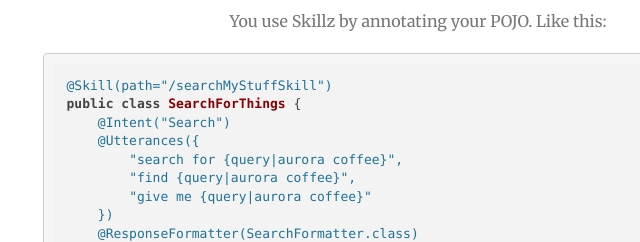
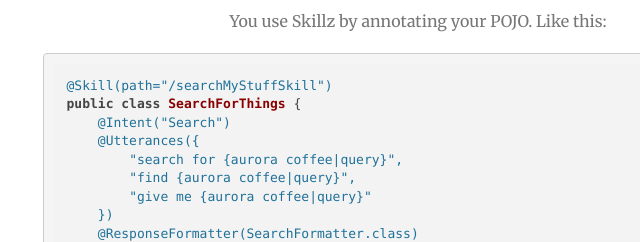
Before and after one commit to kebernet/skillz, a website: page index.html in a window 1280 px wide. Shown: the part 1640-1882 px from the top of the page, 222-862 px from the left. Drawn offline with nearby package versions, Linux system fonts and the light colour scheme.

Commit message:
Fixing the literal syntax.

```diff
--- a/index.html
+++ b/index.html
@@ -129,9 +129,9 @@
 public class SearchForThings {
     @Intent("Search")
     @Utterances({
-        "search for {query|aurora coffee}",
-        "find {query|aurora coffee}",
-        "give me {query|aurora coffee}"
+        "search for {aurora coffee|query}",
+        "find {aurora coffee|query}",
+        "give me {aurora coffee|query}"
     })
     @ResponseFormatter(SearchFormatter.class)
     public List&lt;String&gt; search(
```
